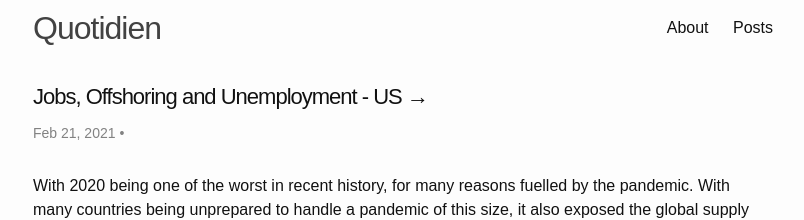
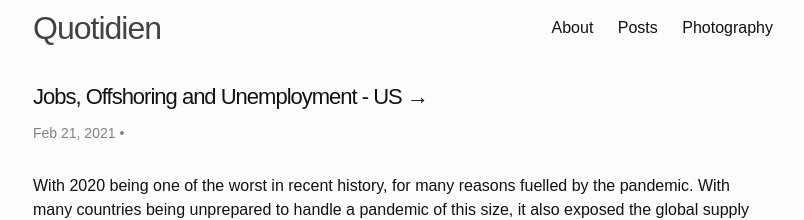
Before and after one commit to dotkay/dotkay.github.io, a Jekyll site: the page built from index.html, in a window 1280 px wide and 900 px high. Shown: the top 220 px of the window, without its empty margins (237-1041 px from the left). Built offline with Jekyll 4.4.1, drawn with Linux system fonts in a browser that asks for light colours; the list of posts is cut into pages by our own code.

Commit message:
updated navigation yml

```diff
--- a/_data/navigation.yml
+++ b/_data/navigation.yml
@@ -5,3 +5,5 @@ main:
     url: /about/
   - title: "Posts"
     url: /archives/
+  - title: "Photography"
+    url: /photos/
```
